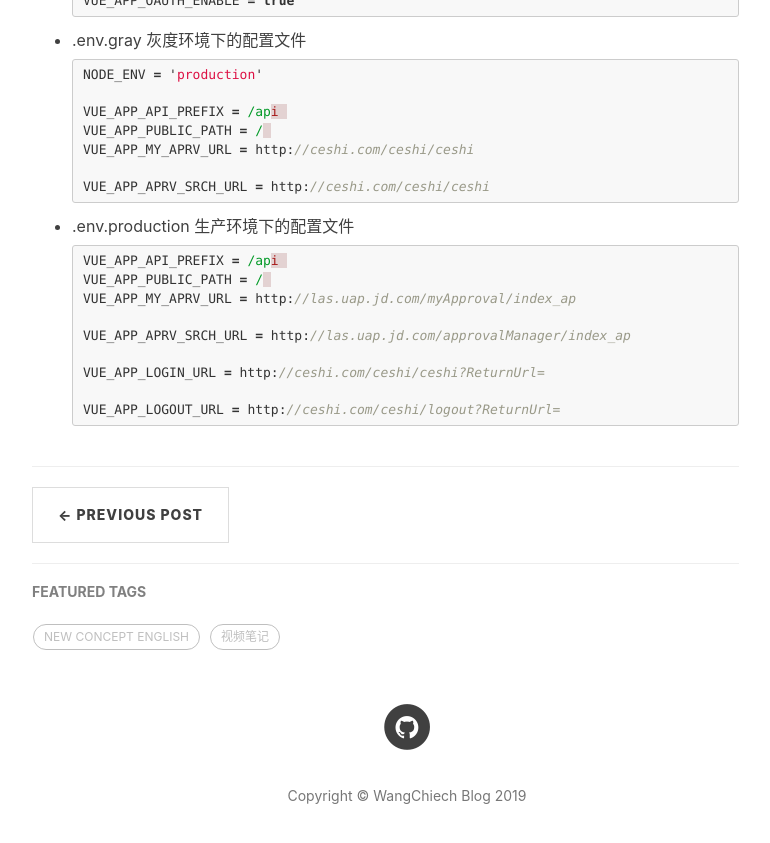
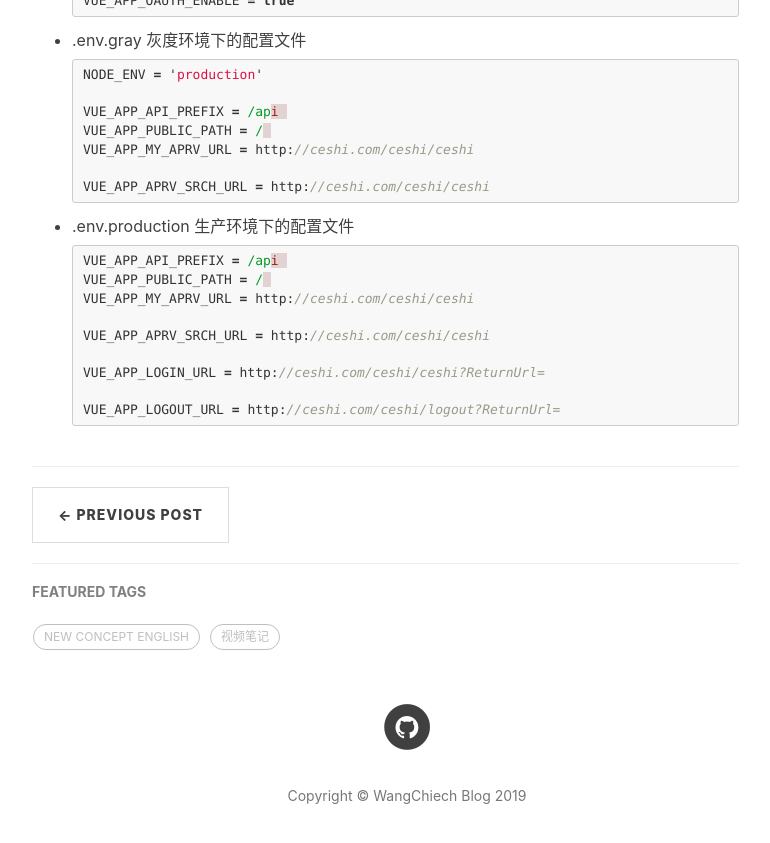
Before and after one commit to WangChiech/WangChiech.github.io, a Jekyll site: the page built from _posts/2019-11-25-项目1.md, in a window 1280 px wide and 900 px high, scrolled down 3697 px. Shown: the top 843 px of the window, without its empty margins (233-1003 px from the left). Built offline with Jekyll 4.4.1, drawn with Linux system fonts in a browser that asks for light colours; nearby versions of some CDN libraries; our own code applies the rules of GitHub Pages for plain Markdown files; comment, search, counter and statistics services are not loaded; some of the changed lines change nothing that is shown.

Commit message:
Update 2019-11-25-项目1.md

```diff
--- a/_posts/2019-11-25-项目1.md
+++ b/_posts/2019-11-25-项目1.md
@@ -195,9 +195,9 @@ yarn-error.log*
 
   VUE_APP_PUBLIC_PATH = /
 
-  VUE_APP_MY_APRV_URL = http://las.uap.jd.com/myApproval/index_ap
+  VUE_APP_MY_APRV_URL = http://ceshi.com/ceshi/ceshi
 
-  VUE_APP_APRV_SRCH_URL = http://las.uap.jd.com/approvalManager/index_ap
+  VUE_APP_APRV_SRCH_URL = http://ceshi.com/ceshi/ceshi
 
   VUE_APP_LOGIN_URL = http://ceshi.com/ceshi/ceshi?ReturnUrl=
 
```
